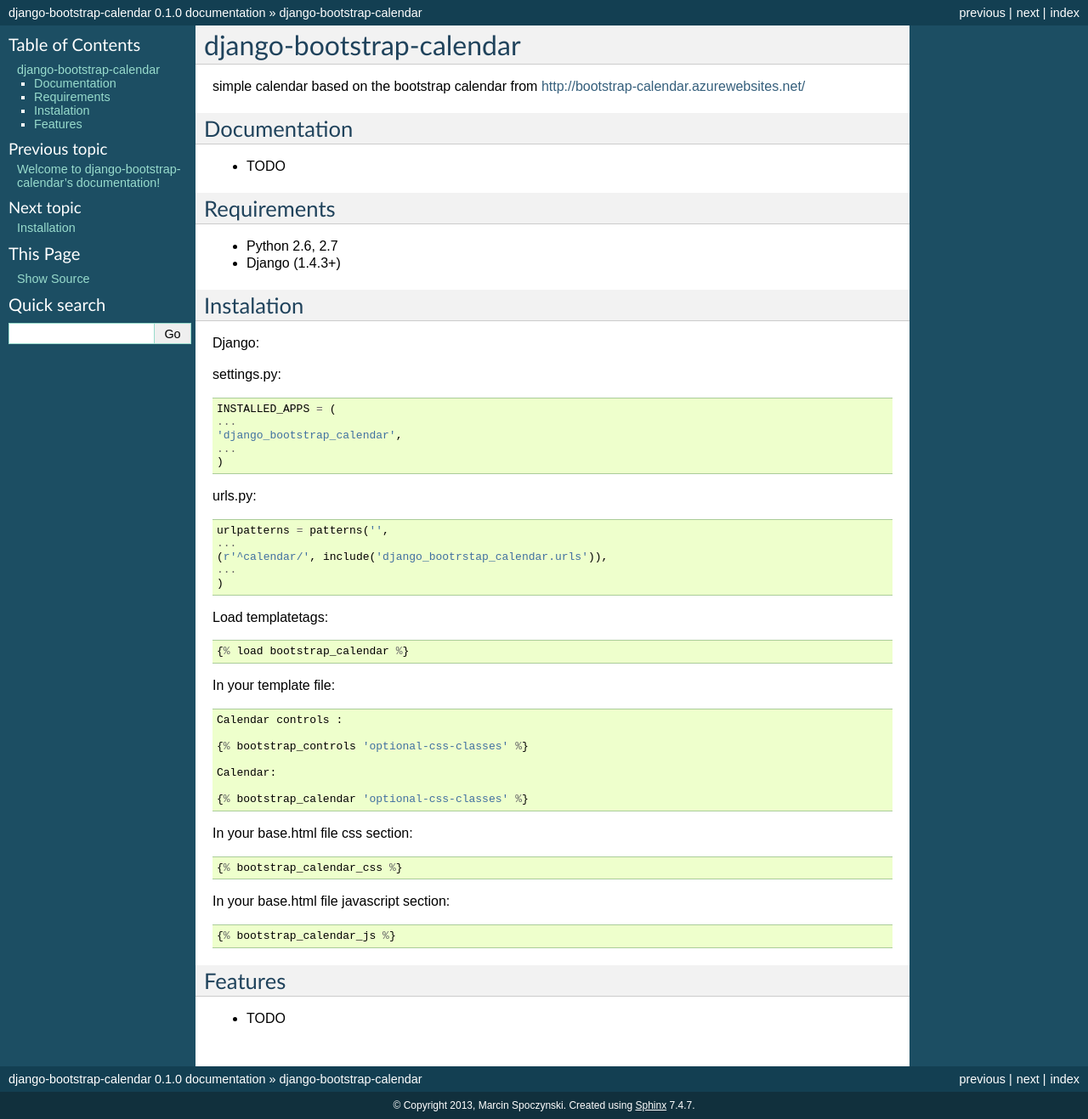
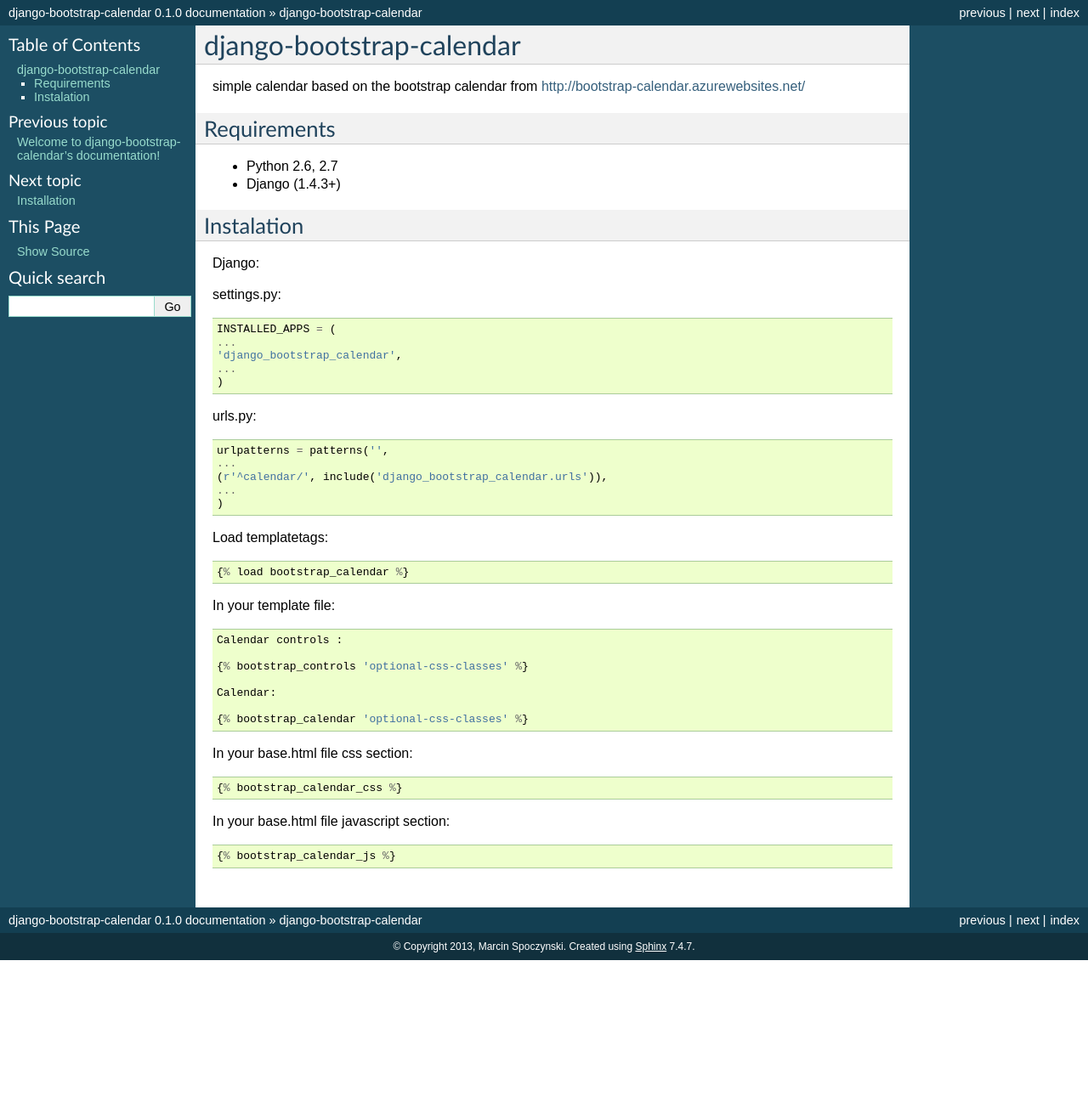
Before and after one commit to sandlbn/django-bootstrap-calendar, a Sphinx documentation site: the page built from docs/readme.rst, in a window 1280 px wide. Shown: the whole page at 85% size. Built offline with Sphinx 7.4.7, drawn with Linux system fonts in a browser that asks for light colours; after the commit the page ends 1130 px from its top, so only the background shows below that.

Commit message:
Clean docs

```diff
--- a/README.rst
+++ b/README.rst
@@ -3,12 +3,6 @@
 =============================
 
 simple calendar based on the bootstrap calendar from http://bootstrap-calendar.azurewebsites.net/
-
-
-Documentation
--------------
-
-* TODO
 
 Requirements
 ------------
@@ -33,7 +27,7 @@
 
     urlpatterns = patterns('',
     ...
-    (r'^calendar/', include('django_bootrstap_calendar.urls')),
+    (r'^calendar/', include('django_bootstrap_calendar.urls')),
     ...
     )
 
@@ -58,9 +52,3 @@
 In your base.html file javascript section::
 
     {% bootstrap_calendar_js %}
-
-
-Features
---------
-
-* TODO
--- a/docs/installation.rst
+++ b/docs/installation.rst
@@ -22,7 +22,7 @@
 
     urlpatterns = patterns('',
     ...
-    (r'^calendar/', include('django_bootrstap_calendar.urls')),
+    (r'^calendar/', include('django_bootstrap_calendar.urls')),
     ...
     )
 
```
